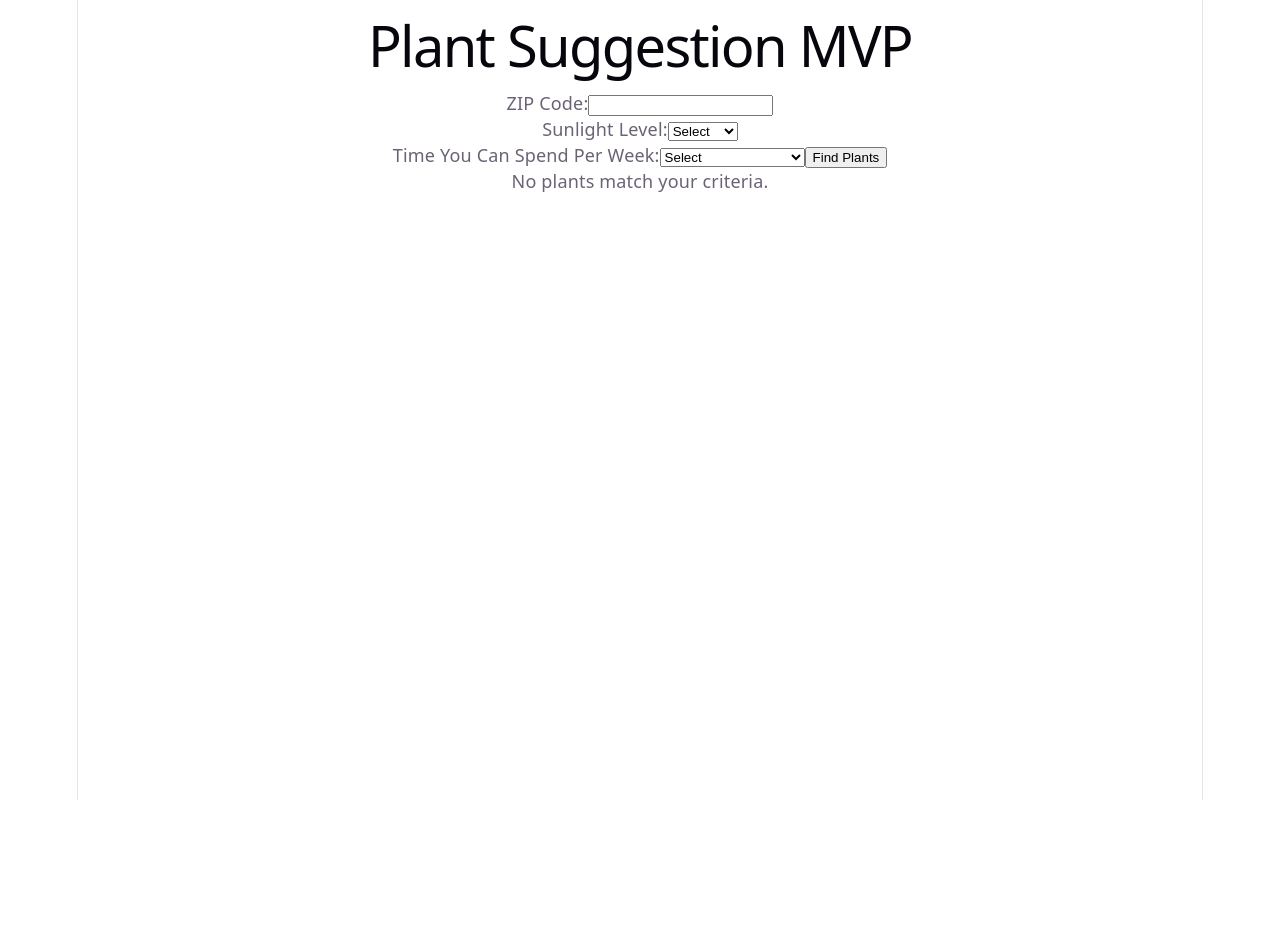
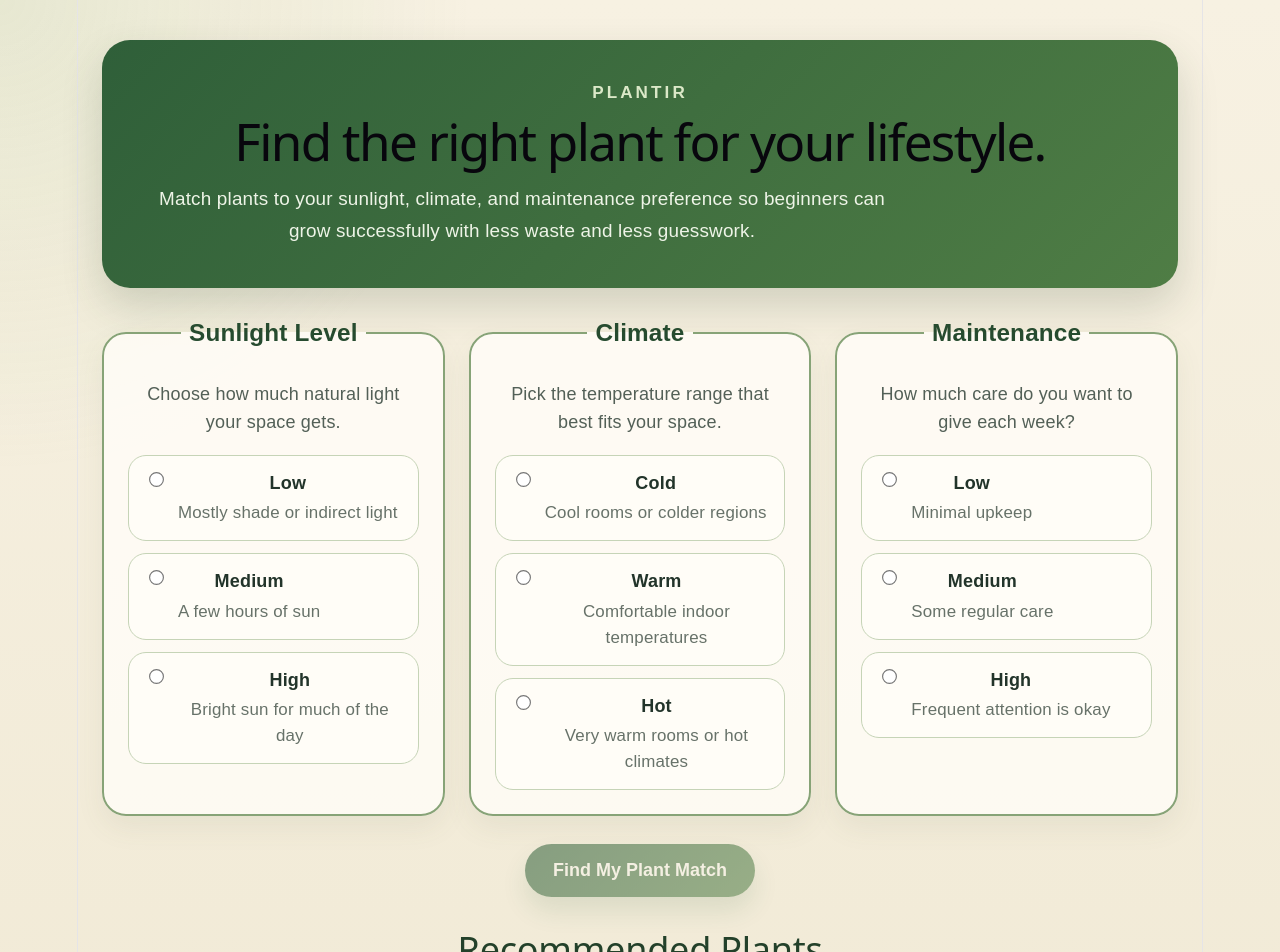
Before and after one commit to aaaravv/Plantir, a React (Vite) app in the folder plant-mvp/: page / in a window 1280 px wide. Shown: the top 952 px of the page. Before the commit the page ends 800 px from the top, so only its background shows below. Built offline with nearby package versions, Linux system fonts and the light colour scheme.

Commit message:
Changed UI of home page
-Added radio buttons for selection

```diff
--- a/plant-mvp/index.html
+++ b/plant-mvp/index.html
@@ -2,9 +2,8 @@
 <html lang="en">
   <head>
     <meta charset="UTF-8" />
-    <link rel="icon" type="image/svg+xml" href="/favicon.svg" />
     <meta name="viewport" content="width=device-width, initial-scale=1.0" />
-    <title>plant-mvp</title>
+    <title>Plantir</title>
   </head>
   <body>
     <div id="root"></div>
--- a/plant-mvp/src/App.css
+++ b/plant-mvp/src/App.css
@@ -1,184 +1,276 @@
-.counter {
-  font-size: 16px;
-  padding: 5px 10px;
-  border-radius: 5px;
-  color: var(--accent);
-  background: var(--accent-bg);
-  border: 2px solid transparent;
-  transition: border-color 0.3s;
-  margin-bottom: 24px;
-
-  &:hover {
-    border-color: var(--accent-border);
-  }
-  &:focus-visible {
-    outline: 2px solid var(--accent);
-    outline-offset: 2px;
-  }
+:root {
+  color: #24312a;
+  background: #f5efdf;
+  font-family: Arial, Helvetica, sans-serif;
 }
 
-.hero {
-  position: relative;
-
-  .base,
-  .framework,
-  .vite {
-    inset-inline: 0;
-    margin: 0 auto;
+* {
+  box-sizing: border-box;
 }
 
-  .base {
-    width: 170px;
-    position: relative;
-    z-index: 0;
+body {
+  margin: 0;
+  min-width: 320px;
+  background:
+    radial-gradient(circle at top left, rgba(159, 190, 134, 0.18), transparent 28%),
+    linear-gradient(180deg, #f7f1e2 0%, #f1ead6 100%);
+  color: #24312a;
 }
 
-  .framework,
-  .vite {
-    position: absolute;
+#root {
+  max-width: 1400px;
+  margin: 0 auto;
+  padding: 40px 24px 64px;
 }
 
-  .framework {
-    z-index: 1;
-    top: 34px;
-    height: 28px;
-    transform: perspective(2000px) rotateZ(300deg) rotateX(44deg) rotateY(39deg)
-      scale(1.4);
+.app-shell {
+  display: flex;
+  flex-direction: column;
+  gap: 32px;
 }
 
-  .vite {
-    z-index: 0;
-    top: 107px;
-    height: 26px;
-    width: auto;
-    transform: perspective(2000px) rotateZ(300deg) rotateX(40deg) rotateY(39deg)
-      scale(0.8);
-  }
+.hero-panel {
+  background: linear-gradient(135deg, #2f5f39 0%, #4f7d45 100%);
+  color: #f8f4e8;
+  border-radius: 28px;
+  padding: 40px;
+  box-shadow: 0 18px 40px rgba(44, 67, 44, 0.18);
 }
 
-#center {
+.eyebrow {
+  margin: 0 0 10px;
+  font-size: 0.95rem;
+  font-weight: 700;
+  letter-spacing: 0.18em;
+  text-transform: uppercase;
+  color: #dbe8c8;
+}
+
+.hero-panel h1 {
+  margin: 0;
+  font-size: clamp(2.2rem, 4vw, 4rem);
+  line-height: 1;
+}
+
+.hero-copy {
+  max-width: 760px;
+  margin: 16px 0 0;
+  font-size: 1.05rem;
+  line-height: 1.7;
+  color: #eef4e7;
+}
+
+.selection-layout {
+  display: grid;
+  grid-template-columns: repeat(3, minmax(0, 1fr));
+  gap: 24px;
+}
+
+.selection-card {
+  margin: 0;
+  padding: 24px;
+  border: 2px solid #87a377;
+  border-radius: 24px;
+  background: rgba(255, 252, 246, 0.88);
+  box-shadow: 0 12px 28px rgba(88, 102, 77, 0.08);
+}
+
+.selection-card legend {
+  padding: 0 8px;
+  font-size: 1.35rem;
+  font-weight: 700;
+  color: #264b2f;
+}
+
+.card-description {
+  margin: 10px 0 18px;
+  color: #536057;
+  line-height: 1.6;
+}
+
+.option-list {
   display: flex;
   flex-direction: column;
-  gap: 25px;
-  place-content: center;
-  place-items: center;
-  flex-grow: 1;
-
-  @media (max-width: 1024px) {
-    padding: 32px 20px 24px;
-    gap: 18px;
-  }
+  gap: 12px;
 }
 
-#next-steps {
+.option-row {
   display: flex;
-  border-top: 1px solid var(--border);
-  text-align: left;
-
-  & > div {
-    flex: 1 1 0;
-    padding: 32px;
-    @media (max-width: 1024px) {
-      padding: 24px 20px;
-    }
+  align-items: flex-start;
+  gap: 12px;
+  padding: 14px 16px;
+  border: 1px solid #c6d4b7;
+  border-radius: 18px;
+  cursor: pointer;
+  background: #fffdf7;
+  transition: transform 0.18s ease, border-color 0.18s ease, box-shadow 0.18s ease;
 }
 
-  .icon {
-    margin-bottom: 16px;
-    width: 22px;
-    height: 22px;
+.option-row:hover {
+  transform: translateY(-1px);
+  border-color: #6c915f;
+  box-shadow: 0 10px 20px rgba(103, 128, 86, 0.12);
+}
+
+.option-row.selected {
+  border-color: #37633d;
+  background: #edf5e6;
+  box-shadow: 0 12px 22px rgba(74, 108, 72, 0.16);
+}
+
+.option-row input {
+  margin-top: 3px;
+  accent-color: #37633d;
+  transform: scale(1.15);
+}
+
+.option-copy {
+  display: flex;
+  flex-direction: column;
+  gap: 4px;
+}
+
+.option-label {
+  font-weight: 700;
+  color: #22342a;
+}
+
+.option-hint {
+  color: #677269;
+  font-size: 0.94rem;
+}
+
+.actions {
+  grid-column: 1 / -1;
+  display: flex;
+  justify-content: center;
+  margin-top: 4px;
+}
+
+.primary-button {
+  border: none;
+  border-radius: 999px;
+  padding: 16px 28px;
+  font-size: 1rem;
+  font-weight: 700;
+  color: #f7f4eb;
+  background: linear-gradient(135deg, #2f5f39, #4f7d45);
+  cursor: pointer;
+  box-shadow: 0 14px 26px rgba(47, 95, 57, 0.22);
+  transition: transform 0.18s ease, opacity 0.18s ease;
+}
+
+.primary-button:hover:enabled {
+  transform: translateY(-2px);
+}
+
+.primary-button:disabled {
+  cursor: not-allowed;
+  opacity: 0.55;
+}
+
+.results-section {
+  display: flex;
+  flex-direction: column;
+  gap: 20px;
+}
+
+.results-header h2 {
+  margin: 0 0 8px;
+  font-size: 2rem;
+  color: #23412a;
+}
+
+.results-header p {
+  margin: 0;
+  color: #5c655e;
+  line-height: 1.6;
+}
+
+.empty-state {
+  padding: 24px;
+  border: 1px dashed #9aad93;
+  border-radius: 20px;
+  background: rgba(255, 252, 246, 0.8);
+  color: #536057;
+  text-align: center;
+}
+
+.results-grid {
+  display: grid;
+  grid-template-columns: repeat(3, minmax(0, 1fr));
+  gap: 24px;
+}
+
+.plant-card {
+  overflow: hidden;
+  border: 2px solid #87a377;
+  border-radius: 24px;
+  background: rgba(255, 252, 246, 0.92);
+  box-shadow: 0 14px 28px rgba(79, 103, 73, 0.12);
+}
+
+.plant-image {
+  display: block;
+  width: calc(100% - 32px);
+  height: 220px;
+  object-fit: cover;
+  border-radius: 18px;
+  margin: 16px auto 0;
+}
+
+.plant-content {
+  padding: 20px 22px 24px;
+  text-align: left;
+}
+
+.plant-badge {
+  display: inline-block;
+  margin-bottom: 10px;
+  padding: 6px 12px;
+  border-radius: 999px;
+  background: #dceacb;
+  color: #2c5a36;
+  font-size: 0.82rem;
+  font-weight: 700;
+  letter-spacing: 0.05em;
+  text-transform: uppercase;
+}
+
+.plant-content h3 {
+  margin: 0 0 14px;
+  font-size: 1.6rem;
+  color: #22342a;
+}
+
+.plant-meta {
+  display: grid;
+  gap: 8px;
+  color: #334238;
+}
+
+.plant-meta p,
+.care-text {
+  margin: 0;
+  line-height: 1.6;
+}
+
+.care-text {
+  margin-top: 14px;
+  color: #5a635c;
 }
 
 @media (max-width: 1024px) {
-    flex-direction: column;
-    text-align: center;
+  .selection-layout,
+  .results-grid {
+    grid-template-columns: 1fr;
+  }
+
+  .hero-panel {
+    padding: 32px 24px;
+  }
+
+  #root {
+    padding: 24px 16px 48px;
   }
 }
-
-#docs {
-  border-right: 1px solid var(--border);
-
-  @media (max-width: 1024px) {
-    border-right: none;
-    border-bottom: 1px solid var(--border);
-  }
-}
-
-#next-steps ul {
-  list-style: none;
-  padding: 0;
-  display: flex;
-  gap: 8px;
-  margin: 32px 0 0;
-
-  .logo {
-    height: 18px;
-  }
-
-  a {
-    color: var(--text-h);
-    font-size: 16px;
-    border-radius: 6px;
-    background: var(--social-bg);
-    display: flex;
-    padding: 6px 12px;
-    align-items: center;
-    gap: 8px;
-    text-decoration: none;
-    transition: box-shadow 0.3s;
-
-    &:hover {
-      box-shadow: var(--shadow);
-    }
-    .button-icon {
-      height: 18px;
-      width: 18px;
-    }
-  }
-
-  @media (max-width: 1024px) {
-    margin-top: 20px;
-    flex-wrap: wrap;
-    justify-content: center;
-
-    li {
-      flex: 1 1 calc(50% - 8px);
-    }
-
-    a {
-      width: 100%;
-      justify-content: center;
-      box-sizing: border-box;
-    }
-  }
-}
-
-#spacer {
-  height: 88px;
-  border-top: 1px solid var(--border);
-  @media (max-width: 1024px) {
-    height: 48px;
-  }
-}
-
-.ticks {
-  position: relative;
-  width: 100%;
-
-  &::before,
-  &::after {
-    content: '';
-    position: absolute;
-    top: -4.5px;
-    border: 5px solid transparent;
-  }
-
-  &::before {
-    left: 0;
-    border-left-color: var(--border);
-  }
-  &::after {
-    right: 0;
-    border-right-color: var(--border);
-  }
-}
--- a/plant-mvp/src/App.jsx
+++ b/plant-mvp/src/App.jsx
@@ -1,81 +1,198 @@
 import { useState } from "react";
 import plantsData from "./plants.json";
+import "./App.css";
+
+const optionGroups = [
+  {
+    key: "sunlight",
+    title: "Sunlight Level",
+    description: "Choose how much natural light your space gets.",
+    options: [
+      { value: "low", label: "Low", hint: "Mostly shade or indirect light" },
+      { value: "medium", label: "Medium", hint: "A few hours of sun" },
+      { value: "high", label: "High", hint: "Bright sun for much of the day" },
+    ],
+  },
+  {
+    key: "climate",
+    title: "Climate",
+    description: "Pick the temperature range that best fits your space.",
+    options: [
+      { value: "cold", label: "Cold", hint: "Cool rooms or colder regions" },
+      { value: "warm", label: "Warm", hint: "Comfortable indoor temperatures" },
+      { value: "hot", label: "Hot", hint: "Very warm rooms or hot climates" },
+    ],
+  },
+  {
+    key: "maintenance",
+    title: "Maintenance",
+    description: "How much care do you want to give each week?",
+    options: [
+      { value: "low", label: "Low", hint: "Minimal upkeep" },
+      { value: "medium", label: "Medium", hint: "Some regular care" },
+      { value: "high", label: "High", hint: "Frequent attention is okay" },
+    ],
+  },
+];
+
+const normalize = (value) => (value || "").toString().trim().toLowerCase();
+
+const inferClimate = (plant) => {
+  const explicitClimate = normalize(plant.climate);
+  if (explicitClimate) return explicitClimate;
+
+  const temp = normalize(plant.temperatureRange);
+  const values = temp.match(/\d+/g)?.map(Number) || [];
+  const avgTemp =
+    values.length > 0
+      ? values.reduce((sum, value) => sum + value, 0) / values.length
+      : null;
+
+  if (temp.includes("cold") || (avgTemp !== null && avgTemp < 60)) return "cold";
+  if (temp.includes("hot") || (avgTemp !== null && avgTemp >= 80)) return "hot";
+  return "warm";
+};
+
+const getMaintenance = (plant) => normalize(plant.maintenance || plant.time);
+const getSunlight = (plant) => normalize(plant.light);
 
 function App() {
-  const [zipcode, setZipcode] = useState("");
-  const [sunlight, setSunlight] = useState("");
-  const [time, setTime] = useState("");
+  const [selections, setSelections] = useState({
+    sunlight: "",
+    climate: "",
+    maintenance: "",
+  });
   const [results, setResults] = useState([]);
+  const [hasSearched, setHasSearched] = useState(false);
+
+  const handleChange = (group, value) => {
+    setSelections((current) => ({
+      ...current,
+      [group]: value,
+    }));
+  };
 
   const handleSubmit = (e) => {
     e.preventDefault();
-    // Filter by sunlight and time
-    const filtered = plantsData.filter(
-      (plant) =>
-        plant.light.toLowerCase().includes(sunlight.toLowerCase()) &&
-        plant.time.toLowerCase() === time.toLowerCase()
-    );
+    setHasSearched(true);
 
-    // Optionally pick top 3
-    setResults(filtered.slice(0, 3));
+    const scoredPlants = plantsData
+      .map((plant) => {
+        let score = 0;
+
+        if (getSunlight(plant).includes(selections.sunlight)) score += 1;
+        if (inferClimate(plant) === selections.climate) score += 1;
+        if (getMaintenance(plant) === selections.maintenance) score += 1;
+
+        return { ...plant, score };
+      })
+      .filter((plant) => plant.score > 0)
+      .sort((a, b) => b.score - a.score);
+
+    const exactMatches = scoredPlants.filter((plant) => plant.score === 3);
+    const fallbackMatches = scoredPlants.slice(0, 3);
+
+    setResults(exactMatches.length > 0 ? exactMatches.slice(0, 3) : fallbackMatches);
   };
 
+  const isFormComplete =
+    selections.sunlight && selections.climate && selections.maintenance;
+
   return (
-    <div className="p-8 max-w-xl mx-auto">
-      <h1 className="text-2xl font-bold mb-4">Plant Suggestion MVP</h1>
+    <main className="app-shell">
+      <section className="hero-panel">
+        <p className="eyebrow">Plantir</p>
+        <h1>Find the right plant for your lifestyle.</h1>
+        <p className="hero-copy">
+          Match plants to your sunlight, climate, and maintenance preference so
+          beginners can grow successfully with less waste and less guesswork.
+        </p>
+      </section>
 
-      <form onSubmit={handleSubmit} className="mb-6">
-        <label className="block mb-2">ZIP Code:</label>
+      <form className="selection-layout" onSubmit={handleSubmit}>
+        {optionGroups.map((group) => (
+          <fieldset key={group.key} className="selection-card">
+            <legend>{group.title}</legend>
+            <p className="card-description">{group.description}</p>
+
+            <div className="option-list">
+              {group.options.map((option) => (
+                <label
+                  key={option.value}
+                  className={`option-row ${
+                    selections[group.key] === option.value ? "selected" : ""
+                  }`}
+                >
                   <input
-          type="text"
-          value={zipcode}
-          onChange={(e) => setZipcode(e.target.value)}
-          className="border p-2 mb-4 w-full"
+                    type="radio"
+                    name={group.key}
+                    value={option.value}
+                    checked={selections[group.key] === option.value}
+                    onChange={() => handleChange(group.key, option.value)}
                   />
-        <br />
-        <label className="block mb-2">Sunlight Level:</label>
-        <select
-          value={sunlight}
-          onChange={(e) => setSunlight(e.target.value)}
-          className="border p-2 mb-4 w-full"
-        >
-          <option value="">Select</option>
-          <option value="low">Low</option>
-          <option value="medium">Medium</option>
-          <option value="high">High</option>
-        </select>
-        <br />
-        <label className="block mb-2">Time You Can Spend Per Week:</label>
-        <select
-          value={time}
-          onChange={(e) => setTime(e.target.value)}
-          className="border p-2 mb-4 w-full"
-        >
-          <option value="">Select</option>
-          <option value="low">Low (5–10 min)</option>
-          <option value="medium">Medium (10–30 min)</option>
-          <option value="high">High (30+ min)</option>
-        </select>
+                  <span className="option-copy">
+                    <span className="option-label">{option.label}</span>
+                    <span className="option-hint">{option.hint}</span>
+                  </span>
+                </label>
+              ))}
+            </div>
+          </fieldset>
+        ))}
 
-        <button className="bg-green-500 text-white px-4 py-2">Find Plants</button>
+        <div className="actions">
+          <button type="submit" className="primary-button" disabled={!isFormComplete}>
+            Find My Plant Match
+          </button>
+        </div>
       </form>
 
-      <div>
-        {results.length === 0 && <p>No plants match your criteria.</p>}
+      <section className="results-section">
+        <div className="results-header">
+          <h2>Recommended Plants</h2>
+          <p>
+            {hasSearched
+              ? "These picks best match the environment and care level you selected."
+              : "Choose one option in each box to see your personalized recommendations."}
+          </p>
+        </div>
+
+        {hasSearched && results.length === 0 && (
+          <div className="empty-state">
+            No plants matched yet. Try adjusting one of your selections.
+          </div>
+        )}
+
+        <div className="results-grid">
           {results.map((plant) => (
-          <div key={plant.name} className="border p-4 mb-4 rounded flex gap-4">
-            <img src={plant.image} alt={plant.name} className="w-24 h-24 object-cover rounded"/>
-            <div>
-              <h2 className="font-bold">{plant.name}</h2>
-              <p><strong>Light:</strong> {plant.light}</p>
-              <p><strong>Time:</strong> {plant.time}</p>
+            <article key={plant.name} className="plant-card">
+              <img
+                src={plant.image}
+                alt={plant.name}
+                className="plant-image"
+              />
+
+              <div className="plant-content">
+                <div className="plant-badge">
+                  {plant.score === 3 ? "Best Match" : "Good Match"}
+                </div>
+
+                <h3>{plant.name}</h3>
+
+                <div className="plant-meta">
+                  <p><strong>Sunlight:</strong> {plant.light}</p>
+                  <p><strong>Climate:</strong> {plant.climate || inferClimate(plant)}</p>
+                  <p><strong>Maintenance:</strong> {plant.maintenance || plant.time}</p>
                   <p><strong>Temperature:</strong> {plant.temperatureRange}</p>
-              <p><strong>Care:</strong> {plant.care}</p>
                 </div>
+
+                <p className="care-text">{plant.care}</p>
               </div>
+            </article>
           ))}
         </div>
-    </div>
+      </section>
+    </main>
   );
 }
 
```
Also changed, not shown: 1 other file (tests, documents, lock files or other folders). Lines whose indentation alone changed are shown as unchanged.
